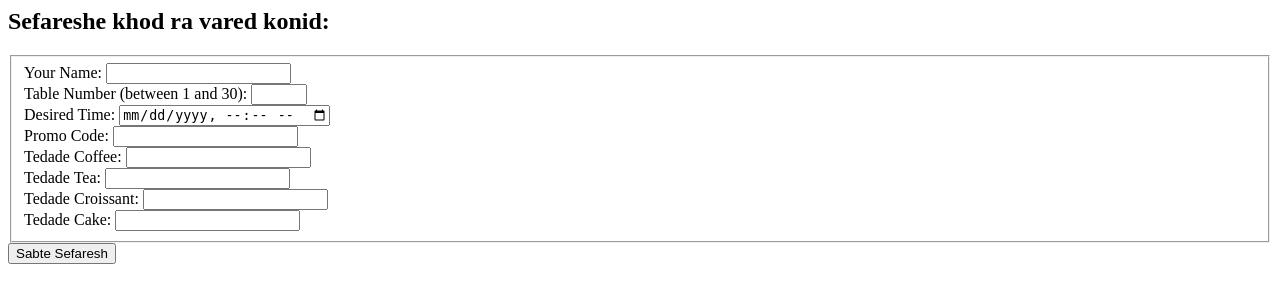
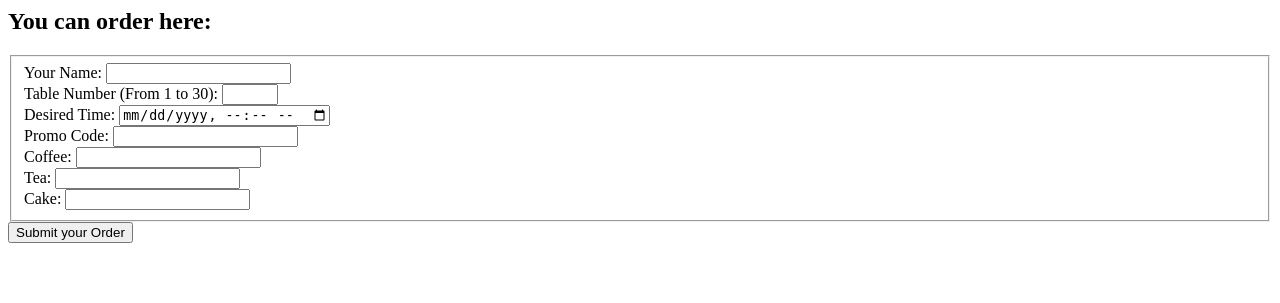
Before and after one commit to Ssda7/anbar, a Django app: page /Bar/Order/ in a window 1280 px wide. Shown: the top 303 px of the page. Run offline with Django 4.2, Linux system fonts and the light colour scheme; data comes from the database, SQL or seed files in the repository.

Commit message:
First Impression

```diff
--- a/myanbar/admin.py
+++ b/myanbar/admin.py
@@ -1,9 +1,10 @@
 from django.contrib import admin
 
-from .models import Item, Sefaresh, PromoCode
+from .models import Item, Order, PromoCode, ItemOrder
 
 # Register your models here.
 
 admin.site.register(Item)
-admin.site.register(Sefaresh)
+admin.site.register(Order)
 admin.site.register(PromoCode)
+admin.site.register(ItemOrder)
--- a/myanbar/models.py
+++ b/myanbar/models.py
@@ -3,34 +3,40 @@ from django.utils import timezone
 
 # Create your models here.
 class Item(models.Model):
-    Item_name = models.CharField(max_length=200)
-    tedad = models.IntegerField(default=0)
+    item_name = models.CharField(max_length=200, unique=True)
+    amount = models.PositiveIntegerField(default=0)
     prov_name = models.CharField(max_length=200)
+    price = models.PositiveIntegerField(default=0)
 
-    class shomare(models.IntegerChoices):
-        YEK = 1
-        DO = 2
-        SE = 3
-
-    shomare_anbar = models.IntegerField(choices = shomare.choices)
+    class number(models.IntegerChoices):
+        One = 1
+        Two = 2
+        Three = 3
+    shomare_anbar = models.IntegerField(choices = number.choices)
 
     def __str__(self):
-        return self.Item_name
+        return self.item_name
 
-class Sefaresh(models.Model):
+class Order(models.Model):
+    order_id = models.AutoField(primary_key=True)
     name = models.CharField(max_length=200)
     table = models.IntegerField(default=0)
     date = models.DateTimeField("date published")
     desired_time = models.DateTimeField("desired date")
-    coffee_n = models.IntegerField(default=0)
-    tea_n = models.IntegerField(default=0)
-    cr_n = models.IntegerField(default=0)
-    cake_n = models.IntegerField(default=0)
     cost = models.IntegerField(default=0)
     promo_used = models.ForeignKey("PromoCode", on_delete=models.PROTECT, default=None, blank=True, null=True)
 
+
     def __str__(self):
         return self.name
+
+class ItemOrder(models.Model):
+    order = models.ForeignKey(Order, on_delete=models.PROTECT)
+    item = models.ForeignKey(Item, on_delete=models.PROTECT)
+    quantity = models.PositiveIntegerField(default=0)
+
+    def __str__(self):
+        return f"{self.quantity} of {self.item} item in {self.order}'s order"
 
 class PromoCode(models.Model):
     p_code = models.CharField(max_length=200, unique=True, primary_key=True)
--- a/myanbar/templates/myanbar/Order.html
+++ b/myanbar/templates/myanbar/Order.html
@@ -1,25 +1,24 @@
 <form action="{% url 'Order' %}" method="post">
     {% csrf_token %}
-    <h2>Sefareshe khod ra vared konid:</h2>
+    <h2>You can order here:</h2>
     <fieldset>
         <label for="name">Your Name:</label>
         <input type="text" id="name" name="name"><br>
-        <label for="quantity">Table Number (between 1 and 30):</label>
+        <label for="quantity">Table Number (From 1 to 30):</label>
         <input type="number" id="quantity" name="table" min="1" max="30"><br>
         <label for="desiredtime">Desired Time:</label>
         <input type="datetime-local" id="desiredtime" name="desiredtime"><br>
         <label for="promo">Promo Code:</label>
         <input type="text" id="promo" name="promo"><br>
         {% if error_message %}<p><strong>{{ error_message }}</strong></p>{% endif %}
-            <label for="quantity">Tedade Coffee:</label>
-            <input type="number" name="Coffee_n" id="{{ coffee_n }}" value="{{ coffee_n }}"><br>
-            <label for="quantity">Tedade Tea:</label>
-            <input type="number" name="Tea_n" id="{{ tea_n }}" value="{{ tea_n }}"><br>
-            <label for="quantity">Tedade Croissant:</label>
-            <input type="number" name="Cr_n" id="{{ cr_n }}" value="{{ cr_n }}"><br>
-            <label for="quantity">Tedade Cake:</label>
-            <input type="number" name="Cake_n" id="{{ cake_n }}" value="{{ cake_n }}">
+            {% for item in items %}
+                <div class="item-container">
+                    <label for="item_name">{{ item.item_name }}: </label>
+                    <input type="hidden" name="item_name_{{ item.id }}" value="{{ item.item_name }}">
+                    <input type="number" name="quantity_{{ item.id }}" value="quantity">
+                </div>
+            {% endfor %}
 
     </fieldset>
-    <input type="submit" value="Sabte Sefaresh">
+    <input type="submit" value="Submit your Order">
     </form>
--- a/myanbar/views.py
+++ b/myanbar/views.py
@@ -1,7 +1,7 @@
-from django.shortcuts import render
+from django.shortcuts import render, redirect
 from django.http import HttpResponse
 from . import models
-from .models import Sefaresh, PromoCode
+from .models import Order, PromoCode, Item, ItemOrder
 from django.utils import timezone
 
 # Create your views here.
@@ -11,6 +11,8 @@ from django.utils import timezone
 
 
 def ord_view(request):
+
+    items = Item.objects.all().exclude(amount=0)
     if request.method == 'POST':
         print(request.POST)
 
@@ -19,49 +21,60 @@ def ord_view(request):
         order_date = timezone.now()
         des_time = request.POST.get("desiredtime")
         table_n = int(request.POST.get("table"))
-        tc = int(request.POST.get("Coffee_n"))
-        tt = int(request.POST.get("Tea_n"))
-        tcr = int(request.POST.get("Cr_n"))
-        tca = int(request.POST.get("Cake_n"))
+
+        #Create a new Order Instance:
+        order = Order.objects.create(name = c_name, date = order_date, desired_time = des_time, table = table_n)
+
+
+        total_price = 0
+
+        for item in items:
+            quantity = int(request.POST.get('quantity_' + str(item.id)))
+            i_name = str(request.POST.get('item_name_' + str(item.id)))
+            specific_item = Item.objects.get(item_name = i_name)
+            if quantity > specific_item.amount:
+                return redirect("http://127.0.0.1:8000/Bar/Order/")
+                break
+
+            specific_item.amount -= quantity
+            specific_item.save()
+            order.itemorder_set.create(item = specific_item, quantity = quantity)
+
+            total_price += specific_item.price * quantity
+
+
+
+
         user_code = request.POST.get("promo")
         try:
             d = PromoCode.objects.get(p_code = user_code)
             d.time_used += 1
             disc = d.discount
             d.save()
-            total = ((tc * 5) + (tt * 3) + (tcr + tca) * 7) - disc
-            s = Sefaresh(name = c_name, date = order_date, desired_time = des_time, table = table_n, coffee_n = tc, tea_n = tt, cr_n = tcr, cake_n = tca, cost = total, promo_used= PromoCode(p_code = user_code))
-            s.save()
+            total_price -= disc
+            order.cost = total_price
+            order.promo_used = d
+            order.save()
 
         except:
             disc = 0
-            total = ((tc * 5) + (tt * 3) + (tcr + tca) * 7) - disc
-            s = Sefaresh(name = c_name, date = order_date, desired_time = des_time, table = table_n, coffee_n = tc, tea_n = tt, cr_n = tcr, cake_n = tca, cost = total)
-            s.save()
-
-
-
-
-
-
-
-
+            total_price -= disc
+            order.cost = total_price
+            order.save()
 
         context = {
-            'total':total,
+            'total':total_price,
             'c_name':c_name,
             'order_date':order_date,
             'des_time':des_time,
             'table':table_n,
-            'tc':tc,
-            'tt':tt,
-            'tcr':tcr,
-            'tca':tca
+
         }
 
         return render(request,'myanbar/total.html',context)
     else:
         context = {
+            'items': items
 
         }
         return render(request,'myanbar/Order.html',context)
```
Also changed, not shown: db.sqlite3, myanbar/migrations/0001_initial.py.
